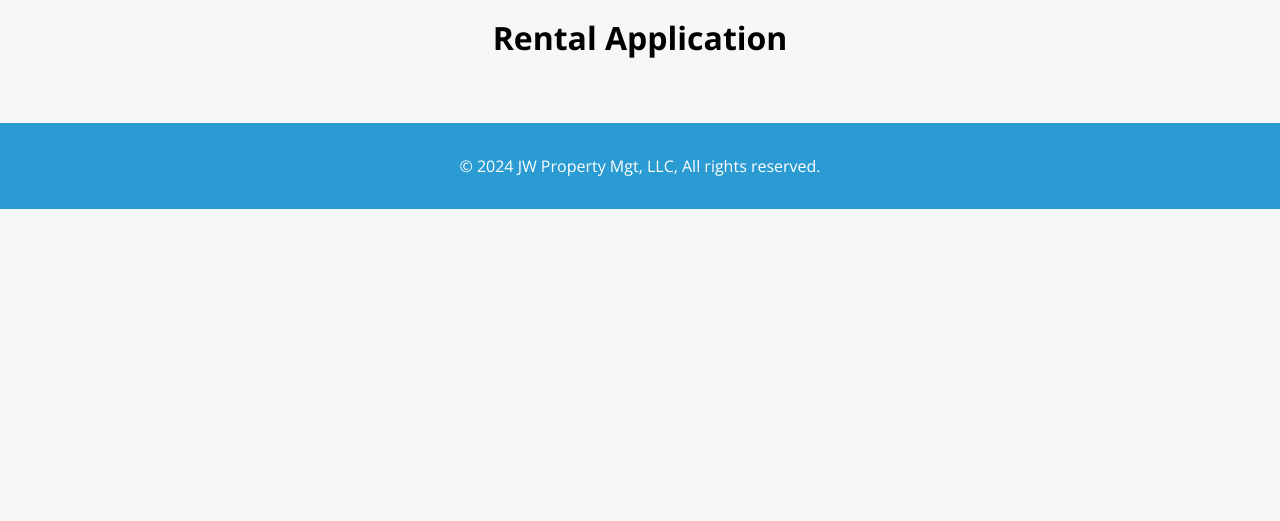
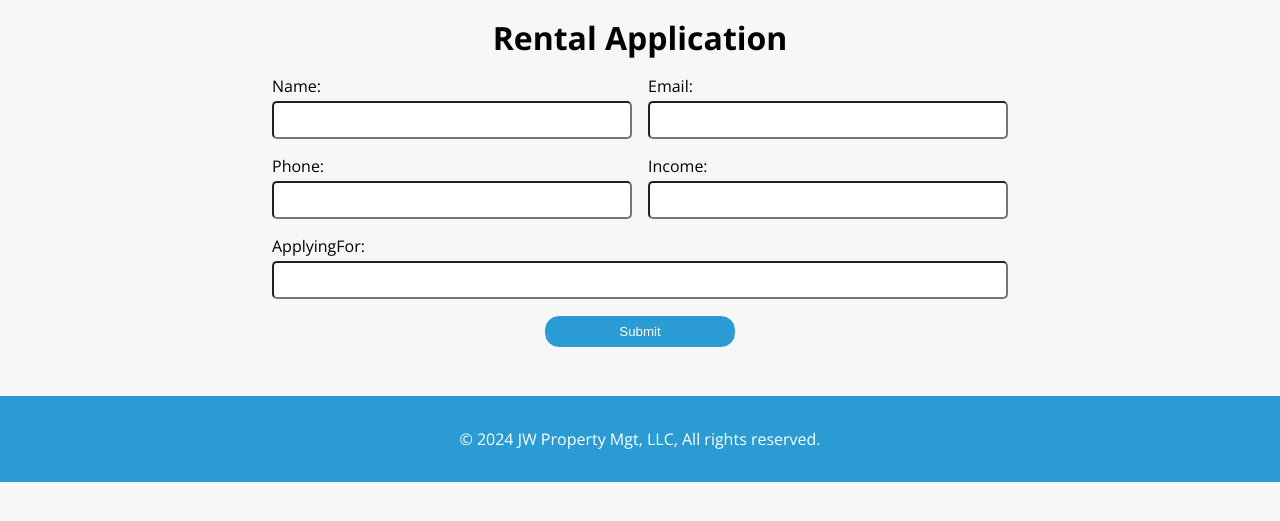
Before and after one commit to Elis-School-Projects/SDEV220-Group-One, a Django app: page /rental_application/ in a window 1280 px wide. Shown: the part 100-621 px from the top of the page. Run offline with Django 5.2, Linux system fonts and the light colour scheme.

Commit message:
Add Rental Application Form and Content. Added Login, Logout, and Dashbaord Page.

```diff
--- a/jwpm/jwpm/settings.py
+++ b/jwpm/jwpm/settings.py
@@ -100,6 +100,7 @@ AUTH_PASSWORD_VALIDATORS = [
     },
 ]
 
+LOGIN_REDIRECT_URL = '/'
 
 # Internationalization
 # https://docs.djangoproject.com/en/5.0/topics/i18n/
--- a/jwpm/jwpm/urls.py
+++ b/jwpm/jwpm/urls.py
@@ -1,23 +1,11 @@
-"""
-URL configuration for jwpm project.
-
-The `urlpatterns` list routes URLs to views. For more information please see:
-    https://docs.djangoproject.com/en/5.0/topics/http/urls/
-Examples:
-Function views
-    1. Add an import:  from my_app import views
-    2. Add a URL to urlpatterns:  path('', views.home, name='home')
-Class-based views
-    1. Add an import:  from other_app.views import Home
-    2. Add a URL to urlpatterns:  path('', Home.as_view(), name='home')
-Including another URLconf
-    1. Import the include() function: from django.urls import include, path
-    2. Add a URL to urlpatterns:  path('blog/', include('blog.urls'))
-"""
 from django.contrib import admin
 from django.urls import path, include
+
+from django.contrib.auth import views
 
 urlpatterns = [
     path('admin/', admin.site.urls),
     path("", include("mainsite.urls")),
+    path('accounts/login/', views.LoginView.as_view(), name='login'),
+    path('accounts/logout/', views.LogoutView.as_view(next_page='/'), name='logout'),
 ]
--- /dev/null
+++ b/jwpm/mainsite/forms.py
@@ -0,0 +1,17 @@
+from django import forms
+
+from .models import Unit, Application
+
+# For Manager Dashboard to add new or edit units on the Available Units page
+class UnitForm(forms.ModelForm):
+
+    class Meta:
+        model = Unit
+        fields = ('address', 'status', 'bedrooms', 'bathrooms', 'rent',)
+
+# For anyone using the site to submit a rental application
+class ApplicationForm(forms.ModelForm):
+
+    class Meta:
+        model = Application
+        fields = ('name', 'email', 'phone', 'income', 'applyingFor',)
--- a/jwpm/mainsite/static/css/style.css
+++ b/jwpm/mainsite/static/css/style.css
@@ -116,6 +116,14 @@ header {
     text-decoration: none;
     font-size: 1.1rem;
     font-weight: 500;
+}
+
+.nav__logout {
+    background-color: transparent;
+    border: none;
+    font-size: 1.1rem;
+    font-weight: 500;
+    cursor: pointer;
 }
 
 /* Hero, main page */
@@ -332,6 +340,102 @@ header {
     background-color: #e74c3c;
 }
 
+/* Rental Application Page */
+.rentApp__Container {
+    max-width: 48rem;
+    margin: 0 auto;
+    padding: 0 1rem;
+}
+
+.rentApp__form {
+    display: grid;
+    grid-template-columns: 1fr 1fr;
+    gap: 1rem;
+}
+
+.rentApp__form p {
+    display: flex;
+    flex-direction: column;
+}
+
+.rentApp__form p:nth-child(6), .rentApp__submitBtn {
+    grid-column: 1 / 3;
+}
+
+.rentApp__form p label {
+    font-size: 1rem;
+    padding-bottom: .25rem;
+}
+
+.rentApp__form p input {
+    font-size: 1rem;
+    padding: .5rem;
+    border-radius: 5px;
+}
+
+.rentApp__submitBtn {
+    width: 12rem;
+    margin: 0 auto;
+    padding: .5rem 0;
+    background-color: rgb(43, 155, 211);
+    color: white;
+    border: 1px solid white;
+    border-radius: 15px;
+}
+
+/* Application Success Page */
+.rentApp__successContainer {
+    text-align: center;
+}
+
+.rentApp__success {
+    font-weight: 500;
+    margin-bottom: 1rem;
+}
+
+.rentApp__toHome {
+    text-decoration: none;
+    color: white;
+    background-color: rgb(43, 155, 211);
+    padding: .5rem 1rem;
+    border-radius: 15px;
+}
+
+/* Dashboard */
+.dashboard__Container {
+    max-width: 48rem;
+    margin: 0 auto;
+    padding: 0 1rem;
+}
+
+/* Login */
+.login__Container {
+    max-width: 72rem;
+    margin: 0 auto;
+    padding: 0 1rem;
+}
+
+.login__form {
+    width: 24rem;
+    margin: 0 auto;
+}
+
+.login_inputContainer {
+    display: flex;
+    flex-direction: column;
+    width: 24rem;
+}
+
+.login_inputContainer input {
+    width: 100%;
+    padding: .5rem;
+}
+
+.login__submitBtn {
+    width: 100%;
+    padding: .5rem 0;
+}
+
 /* Footer */
 .footer {
     text-align: center;
--- a/jwpm/mainsite/templates/base.html
+++ b/jwpm/mainsite/templates/base.html
@@ -4,7 +4,7 @@
 <head>
     <meta charset="UTF-8">
     <meta name="viewport" content="width=device-width, initial-scale=1.0">
-    <title>Home - JW Property MGT</title>
+    <title>JW Property MGT</title>
 
     <link rel="stylesheet" href="{% static 'css/style.css' %}">
     <link rel="shortcut icon" type="image/png" href="{% static 'imgs/logo.png' %}"/>
@@ -46,6 +46,17 @@
                 <li><a href="{% url 'available_units' %}" class="nav__link">&rarr; Available Units</a></li>
                 <li><a href="{% url 'rental_application' %}" class="nav__link">&rarr; Rental Application</a></li>
                 <li><a href="{% url 'contact_us' %}" class="nav__link">&rarr; Contact Us</a></li>
+                {% if user.is_authenticated %}
+                    <li><a href="{% url 'dashboard' %}" class="nav__link">&rarr; Dashboard</a></li>
+                    <li>
+                        <form action="{% url 'logout' %}" method="post">
+                            {% csrf_token %}
+                            <button type="submit" class="nav__logout">&rarr; Log out</button>
+                        </form>
+                    </li>
+                {% else %}
+                    <li><a href="{% url 'login' %}" class="nav__link">&rarr; Login</a></li>
+                {% endif %}
             </ul>
         </div>
     </header>
--- a/jwpm/mainsite/templates/rental_application.html
+++ b/jwpm/mainsite/templates/rental_application.html
@@ -2,5 +2,18 @@
 
 {% block content %}
     <div class="header__background"></div>
-    <h1 class="subpage__title">Rental Application</h1>
+    <div class="rentApp__Container">
+        <h1 class="subpage__title">Rental Application</h1>
+        {% if submit %}
+            <div class="rentApp__successContainer">
+                <h2 class="rentApp__success">Application was submitted successfully!</h2>
+                <a href="{% url 'main' %}" class="rentApp__toHome">Return to Home</a>
+            </div>
+        {% else %}
+            <form method="POST" class="rentApp__form">{% csrf_token %}
+                {{ form.as_p }}
+                <button type="submit" class="rentApp__submitBtn">Submit</button>
+            </form>
+        {% endif %}
+    </div>
 {% endblock %}
--- a/jwpm/mainsite/urls.py
+++ b/jwpm/mainsite/urls.py
@@ -3,9 +3,13 @@ from django.urls import path
 from . import views
 
 urlpatterns = [
+    # Publicly Available Pages
     path('', views.main, name='main'),
     path('rental_requirements/', views.rental_requirements, name='rental_requirements'),
     path('available_units/', views.available_units, name='available_units'),
     path('rental_application/', views.rental_application, name='rental_application'),
+    path('rental_application/success/', views.application_success, name='application_success'),
     path('contact_us/', views.contact_us, name='contact_us'),
+    # Protected Admin Dashboard
+    path('dashboard/', views.dashboard, name='dashboard'),
 ]
--- a/jwpm/mainsite/views.py
+++ b/jwpm/mainsite/views.py
@@ -1,19 +1,44 @@
-from django.shortcuts import render
+from django.shortcuts import render, get_object_or_404, redirect
+from django.contrib.auth.decorators import login_required
 from django.utils import timezone
+
 from .models import Unit
+from .forms import ApplicationForm, UnitForm
 
+# Landing - Front End Page
 def main(request):
     return render(request, 'main.html')
 
+# Rental Requirements - Front End Page
 def rental_requirements(request):
     return render(request, 'rental_requirements.html')
 
+# Available Units - Front End Page
 def available_units(request):
     units = Unit.objects.filter(published_date__lte=timezone.now()).order_by('published_date')
     return render(request, 'available_units.html', {'units': units})
 
+# Rental Application - Front End Page
 def rental_application(request):
-    return render(request, 'rental_application.html')
+    if request.method == "POST":
+        form = ApplicationForm(request.POST)
+        if form.is_valid():
+            post = form.save(commit=False)
+            post.author = request.user
+            post.save()
+            return redirect('application_success')
+    else:
+        form = ApplicationForm()
+    return render(request, 'rental_application.html', {'form': form})
 
+# Rental Application - Successful Submit
+def application_success(request):
+    return render(request, 'rental_application.html', {'submit': True})
+
+# Contact Information - Front End Page
 def contact_us(request):
     return render(request, 'contact_us.html')
+
+@login_required
+def dashboard(request):
+    return render(request, 'dashboard.html')
```
Also changed, not shown: jwpm/mainsite/templates/dashboard.html (added, +8 -0 lines), jwpm/mainsite/templates/registration/login.html (added, +28 -0 lines), jwpm/db.sqlite3.
